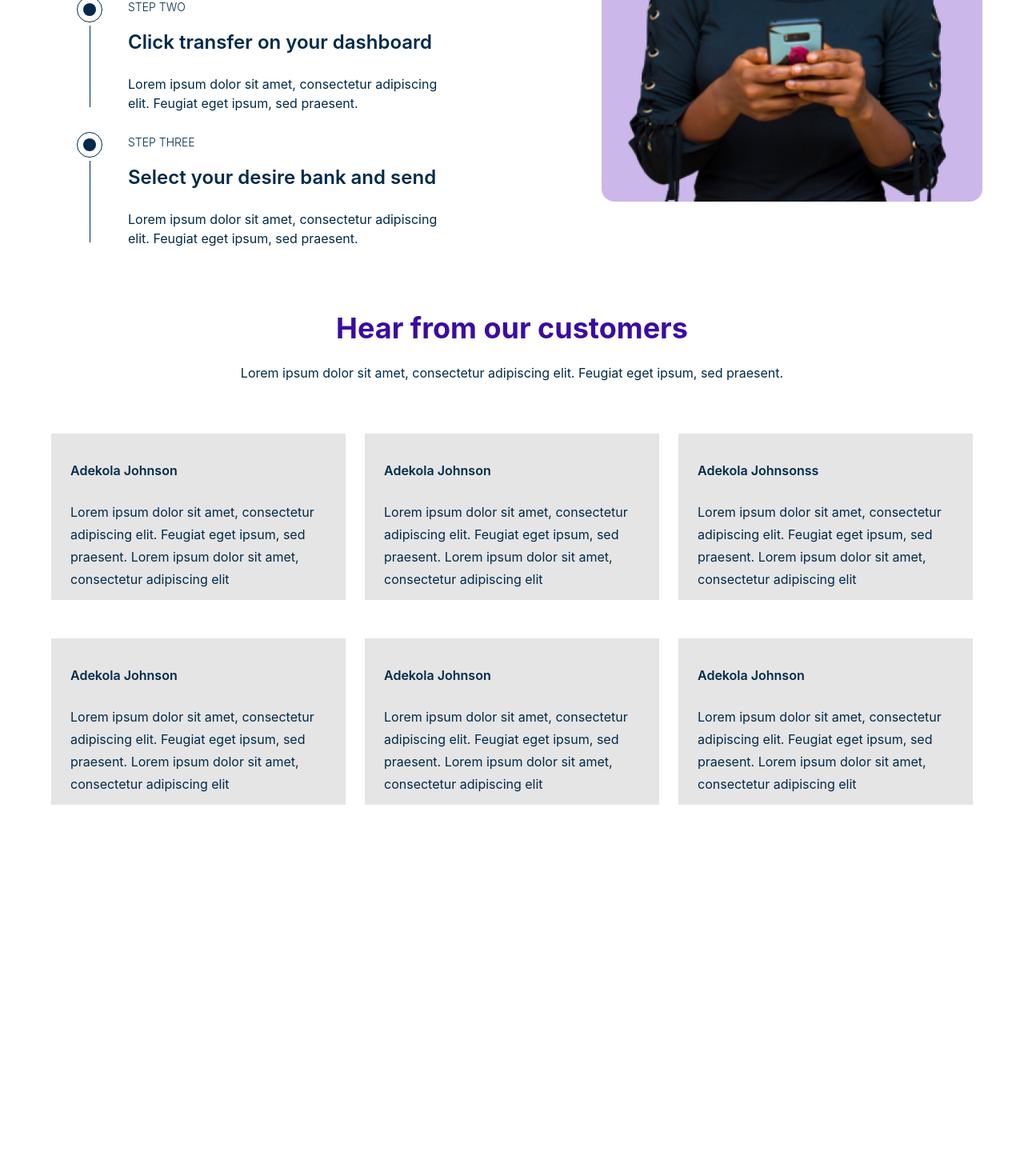
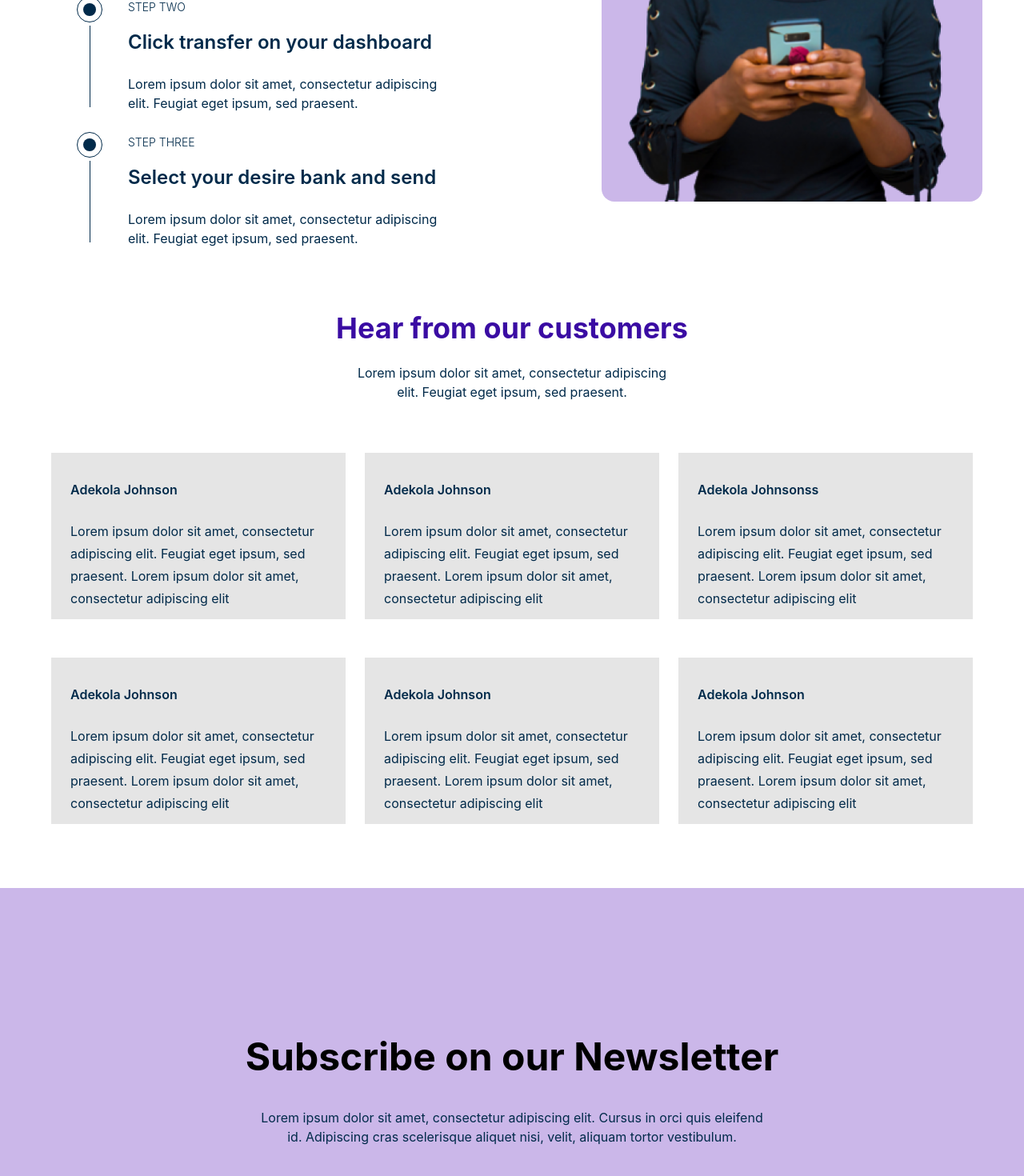
Before and after one commit to Danny4life/fintech.africa, a React (Vite) app: page /homepage in a window 1280 px wide. Shown: the part 1958-3428 px from the top of the page at 80% size. Before the commit the page ends 2964 px from the top, so only its background shows below. Built offline with nearby package versions, Linux system fonts and the light colour scheme.

Commit message:
add header title to footer section

```diff
--- a/src/pages/landing-page/Homepage.jsx
+++ b/src/pages/landing-page/Homepage.jsx
@@ -273,12 +273,12 @@ const Homepage = () => {
 
                     </div>
 
-                    <div className="non-italic text-center">
+                    <div className="non-italic text-center lg:flex lg:flex-col lg:justify-center lg:items-center">
                         <h1 className="text-2xl leading-7 font-normal pt-12 mb-6
                         lg:text-4xl lg:font-bold lg:leading-10 text-[#3A0CA3]">
                             Hear from our customers
                         </h1>
-                        <p className="text-base font-normal leading-6 text-[#012A4A] mb-16">
+                        <p className="text-base font-normal leading-6 text-[#012A4A] mb-16 lg:w-[416px]">
                             Lorem ipsum dolor sit amet, consectetur adipiscing elit. Feugiat eget ipsum, sed praesent.
 
                         </p>
@@ -308,7 +308,7 @@ const Homepage = () => {
                         </div>
                     </div>
 
-                    <div className="flex flex-col gap-4 items-center
+                    <div className="flex flex-col gap-4 items-center mb-20
                     lg:flex lg:gap-6 lg:justify-center non-italic lg:flex-row">
                         <div className="w-[23rem] h-[13rem] bg-[#E5E5E5]">
                             <h3 className="text-base font-semibold text-[#012A4A] leading-7 pt-8 ml-6 mb-6">Adekola Johnson</h3>
@@ -335,6 +335,19 @@ const Homepage = () => {
 
                 </section>
             </main>
+
+            <footer>
+                <div className="text-center
+                h-[453px] bg-[#cbb7e9] non-italic lg:flex lg:flex-col lg:justify-center lg:items-center">
+                    <h1 className="text-2xl leading-7 font-normal pt-12
+                    lg:text-5xl lg:font-bold lg:leading-[65px] text-[#000000] mb-8">
+                        Subscribe on our Newsletter
+                    </h1>
+                    <p className="lg:w-[628px] text-base font-normal leading-6 text-[#012A4A]">
+                        Lorem ipsum dolor sit amet, consectetur adipiscing elit. Cursus in orci quis eleifend id. Adipiscing cras scelerisque aliquet nisi, velit, aliquam tortor vestibulum.
+                    </p>
+                </div>
+            </footer>
         </section>
 
      );
```
